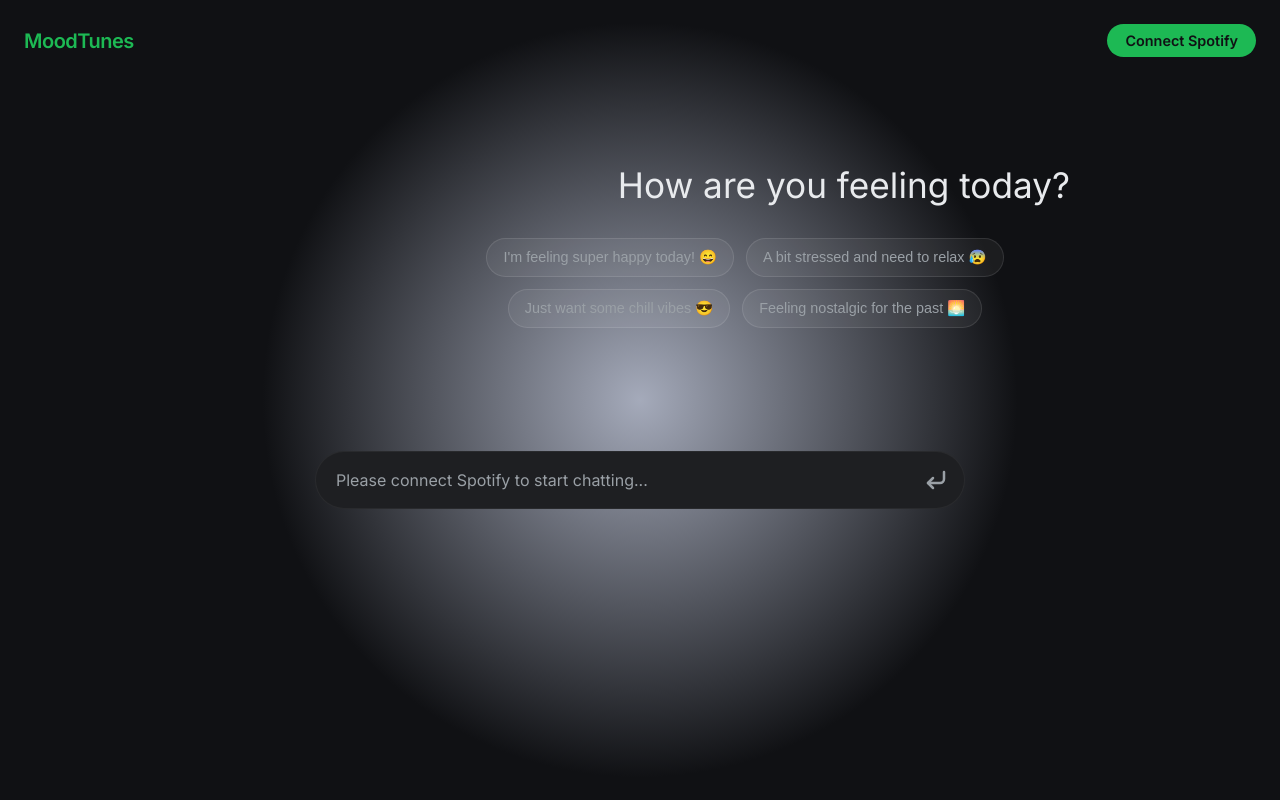
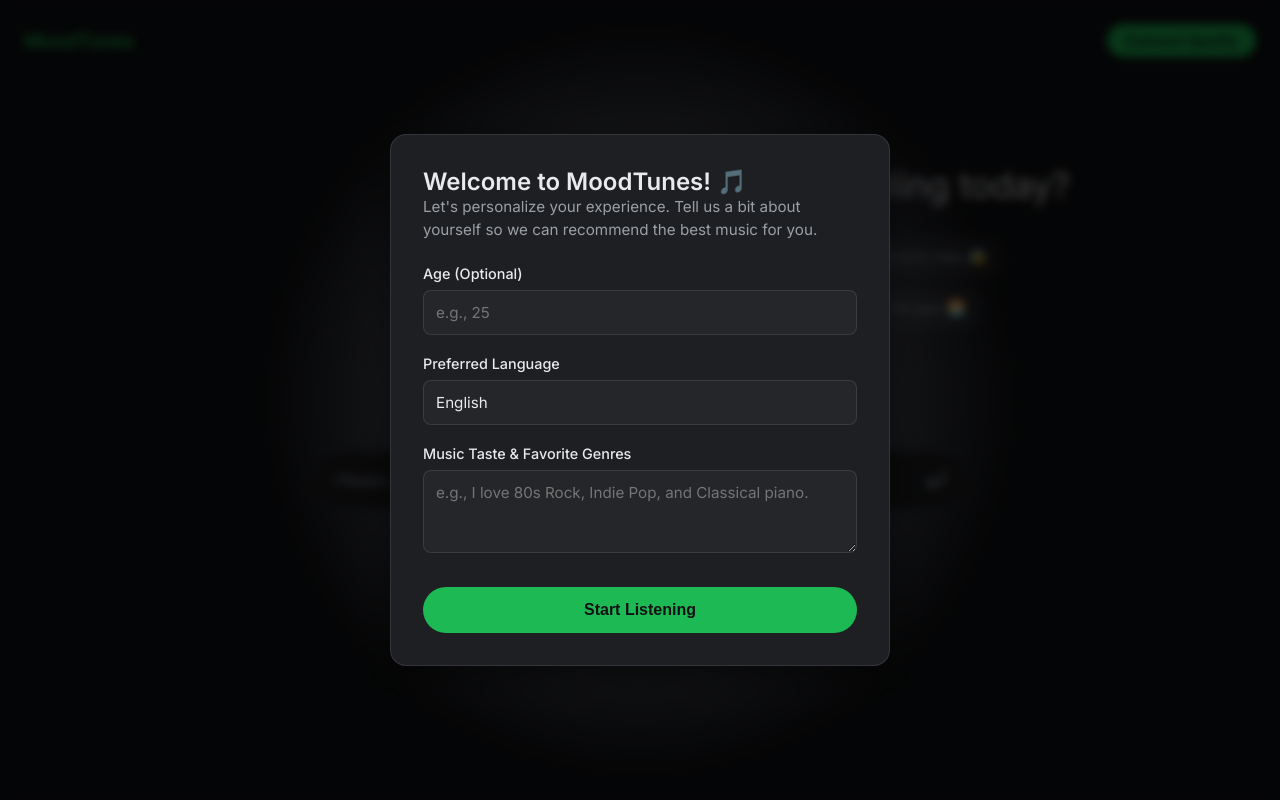
Before and after one commit to imtiaz571/moodtune, a Flask app: page / in a window 1280 px wide. Run offline with Flask 3, Linux system fonts and the light colour scheme.

Commit message:
feat: add user onboarding modal to personalize AI song recommendations based on age, language, and taste

```diff
--- a/app.py
+++ b/app.py
@@ -48,13 +48,14 @@
 def chat():
     data = request.json
     user_message = data.get("message")
+    user_profile = data.get("profile", None)
 
     if not user_message:
         return jsonify({"error": "Empty message"}), 400
 
     try:
         # Get structured output from Gemini
-        mood_response = gemini_service.get_mood_recommendation(user_message)
+        mood_response = gemini_service.get_mood_recommendation(user_message, user_profile)
 
         if not mood_response:
             return jsonify({"error": "Failed to get response from Gemini"}), 500
--- a/static/css/style.css
+++ b/static/css/style.css
@@ -514,3 +514,92 @@
 .playlist-btn.secondary:hover {
     background: rgba(29, 185, 84, 0.1);
 }
+
+/* ─── Modal Styles ─── */
+.modal-overlay {
+    position: fixed;
+    top: 0; left: 0; right: 0; bottom: 0;
+    background: rgba(0, 0, 0, 0.7);
+    backdrop-filter: blur(5px);
+    display: flex;
+    align-items: center;
+    justify-content: center;
+    z-index: 1000;
+    opacity: 1;
+    transition: opacity 0.3s ease;
+}
+
+.modal-overlay.hidden {
+    display: none;
+    opacity: 0;
+}
+
+.modal-content {
+    background: #1E1F22;
+    padding: 32px;
+    border-radius: 16px;
+    width: 90%;
+    max-width: 500px;
+    box-shadow: 0 10px 30px rgba(0, 0, 0, 0.5);
+    border: 1px solid rgba(255, 255, 255, 0.1);
+}
+
+.modal-content h2 {
+    margin-top: 0;
+    color: var(--text-main);
+    font-size: 1.5rem;
+}
+
+.modal-content p {
+    color: var(--text-dim);
+    margin-bottom: 24px;
+    font-size: 0.95rem;
+    line-height: 1.5;
+}
+
+.form-group {
+    margin-bottom: 20px;
+}
+
+.form-group label {
+    display: block;
+    margin-bottom: 8px;
+    color: var(--text-main);
+    font-size: 0.9rem;
+    font-weight: 500;
+}
+
+.form-group input, .form-group textarea {
+    width: 100%;
+    padding: 12px;
+    background: #25262A;
+    border: 1px solid rgba(255, 255, 255, 0.1);
+    border-radius: 8px;
+    color: var(--text-main);
+    font-family: 'Inter', sans-serif;
+    font-size: 0.95rem;
+}
+
+.form-group input:focus, .form-group textarea:focus {
+    outline: none;
+    border-color: var(--spotify-green);
+    background: #2A2B30;
+}
+
+.save-profile-btn {
+    width: 100%;
+    background: var(--spotify-green);
+    color: var(--bg-dark);
+    border: none;
+    padding: 14px;
+    border-radius: 30px;
+    font-weight: 600;
+    font-size: 1rem;
+    cursor: pointer;
+    transition: background-color 0.2s;
+    margin-top: 10px;
+}
+
+.save-profile-btn:hover {
+    background: #1ed760;
+}
--- a/static/js/app.js
+++ b/static/js/app.js
@@ -5,6 +5,42 @@
     const typingIndicator = document.getElementById('typing-indicator');
     const sendBtn = document.getElementById('send-btn');
     const spotifyAuthContainer = document.getElementById('spotify-auth-container');
+
+    // ─── User Profile Onboarding ───
+    const onboardingModal = document.getElementById('onboarding-modal');
+    const onboardingForm = document.getElementById('onboarding-form');
+    let userProfile = null;
+
+    try {
+        const storedProfile = localStorage.getItem('user_profile');
+        if (storedProfile) {
+            userProfile = JSON.parse(storedProfile);
+        } else {
+            // Show modal if no profile
+            onboardingModal.classList.remove('hidden');
+        }
+    } catch (e) {
+        console.error("Error loading user profile", e);
+        onboardingModal.classList.remove('hidden');
+    }
+
+    if (onboardingForm) {
+        onboardingForm.addEventListener('submit', (e) => {
+            e.preventDefault();
+            const age = document.getElementById('user-age').value;
+            const language = document.getElementById('user-language').value;
+            const taste = document.getElementById('user-taste').value;
+
+            userProfile = {
+                age: age || null,
+                language: language || "English",
+                taste: taste || "General"
+            };
+
+            localStorage.setItem('user_profile', JSON.stringify(userProfile));
+            onboardingModal.classList.add('hidden');
+        });
+    }
 
     // ─── Audio Preview Player (Instagram-style) ───
     let currentAudio = null;
@@ -247,7 +283,10 @@
             const res = await fetch('/api/chat', {
                 method: 'POST',
                 headers: { 'Content-Type': 'application/json' },
-                body: JSON.stringify({ message: text })
+                body: JSON.stringify({
+                    message: text,
+                    profile: userProfile
+                })
             });
 
             const data = await res.json();
--- a/templates/index.html
+++ b/templates/index.html
@@ -86,6 +86,29 @@
         </div>
     </template>
 
+    <!-- User Profile Onboarding Modal -->
+    <div id="onboarding-modal" class="modal-overlay hidden">
+        <div class="modal-content">
+            <h2>Welcome to MoodTunes! 🎵</h2>
+            <p>Let's personalize your experience. Tell us a bit about yourself so we can recommend the best music for you.</p>
+            <form id="onboarding-form">
+                <div class="form-group">
+                    <label for="user-age">Age (Optional)</label>
+                    <input type="number" id="user-age" placeholder="e.g., 25" min="1" max="120">
+                </div>
+                <div class="form-group">
+                    <label for="user-language">Preferred Language</label>
+                    <input type="text" id="user-language" placeholder="e.g., English, Spanish, Korean" value="English">
+                </div>
+                <div class="form-group">
+                    <label for="user-taste">Music Taste & Favorite Genres</label>
+                    <textarea id="user-taste" placeholder="e.g., I love 80s Rock, Indie Pop, and Classical piano." rows="3"></textarea>
+                </div>
+                <button type="submit" class="save-profile-btn">Start Listening</button>
+            </form>
+        </div>
+    </div>
+
     <script src="{{ url_for('static', filename='js/app.js') }}"></script>
 </body>
 </html>
```
Also changed, not shown: gemini_service.py (+12 -0 lines).
